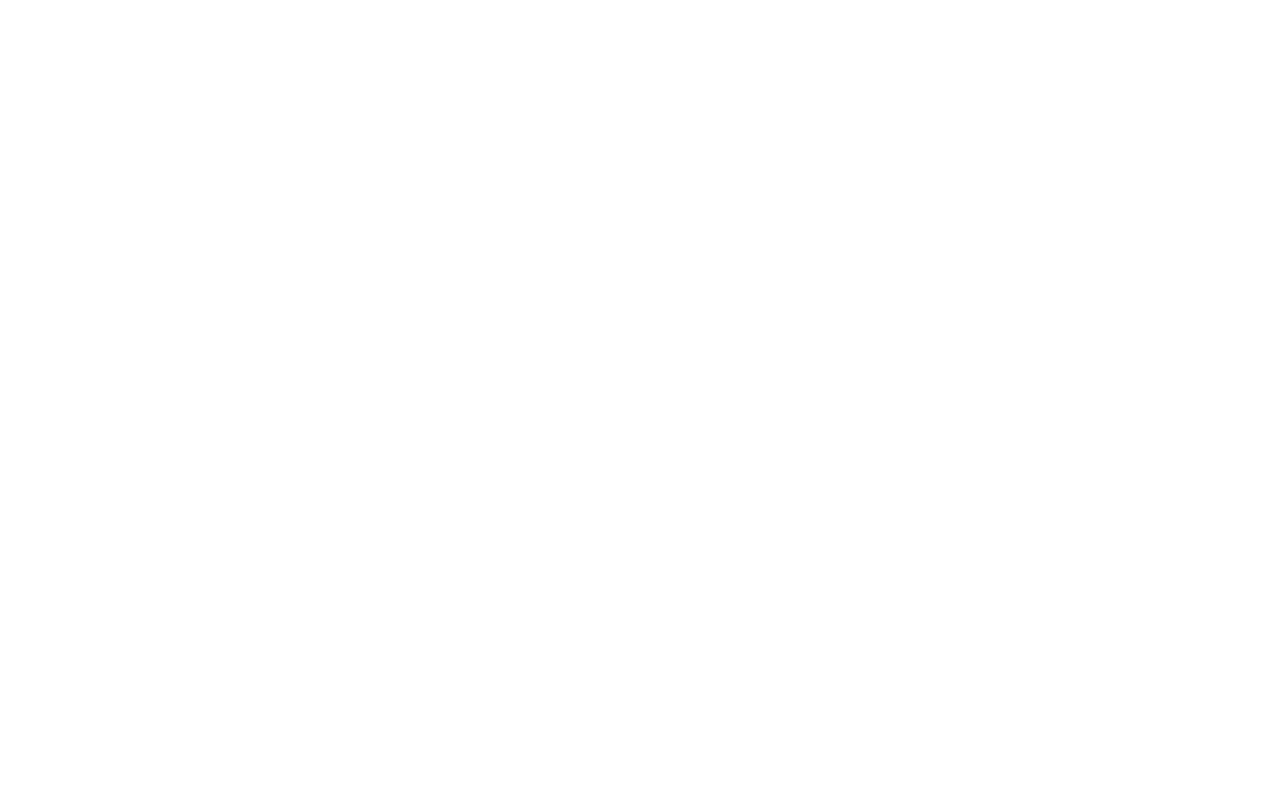
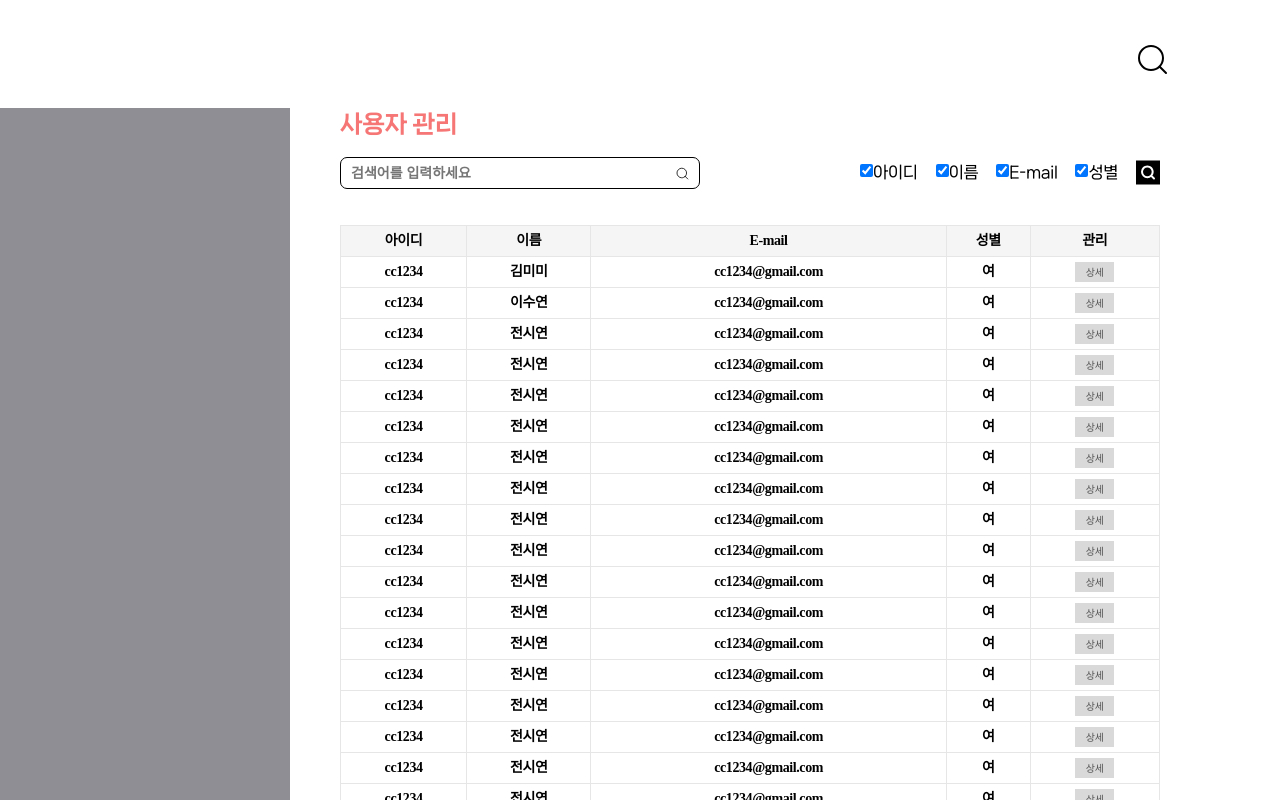
Before and after one commit to see-a-theater/CC_Frontend, a React (Vite) app: page /admin/users in a window 1280 px wide. Before the commit this address had no page. Shown: the top 800 px of the page. Built offline with nearby package versions, Linux system fonts and the light colour scheme.

Commit message:
[FEAT] 사용자 관리 상세 페이지 수정 및 코드 구조 변경

```diff
--- a/src/App.jsx
+++ b/src/App.jsx
@@ -20,6 +20,10 @@
 import Production from './pages/production/Production';
 import ProdDetail from './pages/production/ProdDetail';
 import UploadPic from './pages/production/UploadPic';
+import Dashboard from './pages/admin/Dashboard.jsx';
+import Users from './pages/admin/Users.jsx';
+import AdminGallery from './pages/admin/AdminGallery.jsx';
+import UsersDetail from './pages/admin/UsersDetail.jsx';
 
 function App() {
 	return (
@@ -50,6 +54,11 @@
 				<Route path="/production" element={<Production />} />
 				<Route path="/production/1" element={<ProdDetail />} />
 				<Route path="/production/upload_photo" element={<UploadPic />} />
+
+				<Route path="/admin" element={<Dashboard />} />
+				<Route path="/admin/users" element={<Users />} />
+				<Route path="/admin/gallery" element={<AdminGallery />} />
+				<Route path="/admin/users/:userId" element={<UsersDetail />} />w
 			</Routes>
 		</>
 	);
--- a/src/components/Admin/UserTable.jsx
+++ b/src/components/Admin/UserTable.jsx
@@ -1,85 +1,38 @@
-import React, { useState } from 'react';
 import styled from 'styled-components';
 import { useNavigate } from 'react-router-dom';
 
-import SearchBg from '@/assets/icons/searchBlackBg.svg?react';
+import ChevronLeft from '@/assets/icons/chevronLeftGrey.svg?react';
+import ChevronRight from '@/assets/icons/ChevronRight.svg?react';
 
-const UserTable = ({ data }) => {
+const UserTable = ({
+	data,
+	currentPage,
+	setCurrentPage,
+	totalPages,
+	visibleColumns,
+}) => {
 	const navigate = useNavigate();
-	const [searchTerm, setSearchTerm] = useState('');
-	const [currentPage, setCurrentPage] = useState(1);
-	const itemsPerPage = 20;
 
 	const allHeaders = Object.keys(data[0]);
-	const filterableHeaders = ['id', 'name', 'email', 'gender'];
-	const [visibleColumns, setVisibleColumns] = useState([...filterableHeaders]);
-
-	const handleColumnToggle = (column) => {
-		setVisibleColumns((prev) =>
-			prev.includes(column)
-				? prev.filter((c) => c !== column)
-				: [...prev, column],
-		);
-	};
-
-	const filteredUsers = data
-		.slice(1)
-		.filter((user) =>
-			Object.entries(user).some(
-				([key, val]) =>
-					visibleColumns.includes(key) &&
-					val.toLowerCase().includes(searchTerm.toLowerCase()),
-			),
-		);
-
-	const totalPages = Math.ceil(filteredUsers.length / itemsPerPage);
-	const paginatedUsers = filteredUsers.slice(
-		(currentPage - 1) * itemsPerPage,
-		currentPage * itemsPerPage,
-	);
 
 	const handleDetailClick = (userId) => {
-		navigate(`/user/${userId}`);
+		navigate(`/admin/users/${userId}`);
 	};
 
 	return (
 		<Wrapper>
-			<Controls>
-				<SearchInput
-					value={searchTerm}
-					onChange={(e) => {
-						setSearchTerm(e.target.value);
-						setCurrentPage(1);
-					}}
-				/>
-				<CheckboxGroup>
-					{filterableHeaders.map((key) => (
-						<label key={key}>
-							<input
-								type="checkbox"
-								checked={visibleColumns.includes(key)}
-								onChange={() => handleColumnToggle(key)}
-							/>
-							{data[0][key]}
-						</label>
-					))}
-					<SearchBg height={24} />
-				</CheckboxGroup>
-			</Controls>
-
 			<StyledTable>
 				<thead>
 					<tr>
-						{allHeaders.map(
-							(key) =>
-								(visibleColumns.includes(key) || key === 'manage') && (
-									<th key={key}>{data[0][key]}</th>
-								),
+						{allHeaders.map((key) =>
+							visibleColumns.includes(key) || key === 'manage' ? (
+								<th key={key}>{data[0][key]}</th>
+							) : null,
 						)}
 					</tr>
 				</thead>
 				<tbody>
-					{paginatedUsers.map((user, idx) => (
+					{data.slice(1).map((user, idx) => (
 						<tr key={idx}>
 							{allHeaders.map((key) => {
 								if (!visibleColumns.includes(key) && key !== 'manage')
@@ -100,6 +53,13 @@
 			</StyledTable>
 
 			<Pagination>
+				<PageBtn
+					onClick={() => setCurrentPage((prev) => Math.max(prev - 1, 1))}
+					disabled={currentPage === 1}
+				>
+					<ChevronLeft height={16} />
+				</PageBtn>
+
 				{Array.from({ length: totalPages }, (_, i) => (
 					<PageBtn
 						key={i}
@@ -109,6 +69,15 @@
 						{i + 1}
 					</PageBtn>
 				))}
+
+				<PageBtn
+					onClick={() =>
+						setCurrentPage((prev) => Math.min(prev + 1, totalPages))
+					}
+					disabled={currentPage === totalPages}
+				>
+					<ChevronRight height={16} />
+				</PageBtn>
 			</Pagination>
 		</Wrapper>
 	);
@@ -120,36 +89,14 @@
 	font-family: Pretendard;
 `;
 
-const Controls = styled.div`
-	display: flex;
-	justify-content: space-between;
-	margin-bottom: 12px;
-`;
-
-const CheckboxGroup = styled.div`
-	display: flex;
-	align-items: center;
-	gap: 18px;
-
-	label {
-		font-size: ${({ theme }) => theme.font.fontSize.title16};
-		font-weight: ${({ theme }) => theme.font.fontWeight.extraBold};
-		color: ${({ theme }) => theme.colors.grayMain};
-	}
-`;
-
-const SearchInput = styled.input`
-	padding: 6px 10px;
-	width: 360px;
-	border: 1px solid #ccc;
-	border-radius: 7px;
-`;
-
 const StyledTable = styled.table`
 	width: 100%;
 	border-collapse: collapse;
+	th,
+	td {
+		height: 31px;
+	}
 	th {
-		padding: 10px;
 		border: 1px solid #e6e6e6;
 		background-color: #f5f5f5;
 		text-align: center;
@@ -158,7 +105,6 @@
 		color: ${({ theme }) => theme.colors.grayMain};
 	}
 	td {
-		padding: 10px;
 		border: 1px solid #e6e6e6;
 		text-align: center;
 		font-size: ${({ theme }) => theme.font.fontSize.body14};
@@ -168,7 +114,8 @@
 `;
 
 const DetailButton = styled.button`
-	padding: 6px 12px;
+	width: 39px;
+	height: 20px;
 	font-size: 10px;
 	border: none;
 	background-color: #d9d9d9;
@@ -179,6 +126,7 @@
 const Pagination = styled.div`
 	margin-top: 16px;
 	display: flex;
+	align-items: center;
 	justify-content: center;
 	gap: 8px;
 `;
--- /dev/null
+++ b/src/pages/admin/AdminGallery.jsx
@@ -0,0 +1,86 @@
+import styled from 'styled-components';
+import UserTable from '@/components/Admin/UserTable';
+import Search from '@/assets/icons/searchBlack.svg?react';
+
+function Users() {
+	return (
+		<Container>
+			<Top>
+				<Search />
+			</Top>
+			<Content>
+				<Sidebar />
+				<TableArea>
+					<Title>사진첩 관리</Title>
+					<div className="serachNadd">
+						<SearchInput>
+							<input />
+						</SearchInput>
+						<Button>추가하기</Button>
+					</div>
+				</TableArea>
+			</Content>
+		</Container>
+	);
+}
+
+export default Users;
+
+const Container = styled.div`
+	width: 100vw;
+
+	display: flex;
+	flex-direction: column;
+`;
+const Top = styled.div`
+	height: 108px;
+	display: flex;
+	justify-content: flex-end;
+	padding: 40px 110px;
+`;
+
+const Content = styled.div`
+	width: 100%;
+	display: flex;
+`;
+const Sidebar = styled.div`
+	//추후 컴포넌트로 변경 후 삭제
+	width: 290px;
+	height: 100vh;
+	position: fixed;
+	padding: 27px 18px;
+	background: #8f8e94;
+`;
+const TableArea = styled.div`
+	margin-left: 290px;
+	padding: 0px 120px 50px 50px;
+	width: 100%;
+
+	.serachNadd {
+		display: flex;
+		justify-content: space-between;
+	}
+`;
+const Title = styled.h3`
+	font-size: ${({ theme }) => theme.font.fontSize.headline24};
+	font-weight: ${({ theme }) => theme.font.fontWeight.bold};
+	color: ${({ theme }) => theme.colors.pink600};
+	margin-bottom: 15px;
+`;
+const SearchInput = styled.div`
+	input {
+		padding: 6px 10px;
+		width: 360px;
+		border: 1px solid #ccc;
+		border-radius: 7px;
+	}
+`;
+
+const Button = styled.button`
+	padding: 8px 20px;
+	border-radius: 3px;
+	font-size: ${({ theme }) => theme.font.fontSize.body14};
+	font-weight: ${({ theme }) => theme.font.fontWeight.normal};
+	color: ${({ theme }) => theme.colors.grayWhite};
+	background-color: ${({ theme }) => theme.colors.pink600};
+`;
--- a/src/pages/admin/Users.jsx
+++ b/src/pages/admin/Users.jsx
@@ -1,6 +1,8 @@
 import styled from 'styled-components';
 import UserTable from '@/components/Admin/UserTable';
 import Search from '@/assets/icons/searchBlack.svg?react';
+import SearchBg from '@/assets/icons/searchBlackBg.svg?react';
+import { useState, useMemo } from 'react';
 
 function Users() {
 	const user_data = [
@@ -14,7 +16,7 @@
 		},
 		{
 			id: 'cc1234',
-			name: '전시연',
+			name: '김미미',
 			email: 'cc1234@gmail.com',
 			number: '010-1234-5567',
 			gender: '여',
@@ -22,7 +24,7 @@
 		},
 		{
 			id: 'cc1234',
-			name: '전시연',
+			name: '이수연',
 			email: 'cc1234@gmail.com',
 			number: '010-1234-5567',
 			gender: '여',
@@ -182,6 +184,42 @@
 		},
 	];
 
+	const [searchTerm, setSearchTerm] = useState('');
+	const [visibleColumns, setVisibleColumns] = useState([
+		'id',
+		'name',
+		'email',
+		'gender',
+	]);
+	const [currentPage, setCurrentPage] = useState(1);
+	const itemsPerPage = 20;
+
+	const handleColumnToggle = (column) => {
+		setVisibleColumns((prev) =>
+			prev.includes(column)
+				? prev.filter((c) => c !== column)
+				: [...prev, column],
+		);
+	};
+
+	const filteredData = useMemo(() => {
+		const content = user_data.slice(1);
+		return content.filter((user) =>
+			Object.entries(user).some(
+				([key, val]) =>
+					visibleColumns.includes(key) &&
+					val.toLowerCase().includes(searchTerm.toLowerCase()),
+			),
+		);
+	}, [searchTerm, visibleColumns, user_data]);
+
+	const paginatedData = useMemo(() => {
+		const start = (currentPage - 1) * itemsPerPage;
+		return filteredData.slice(start, start + itemsPerPage);
+	}, [filteredData, currentPage]);
+
+	const totalPages = Math.ceil(filteredData.length / itemsPerPage);
+
 	return (
 		<Container>
 			<Top>
@@ -191,7 +229,41 @@
 				<Sidebar />
 				<TableArea>
 					<Title>사용자 관리</Title>
-					<UserTable data={user_data} />
+					<FilterArea>
+						<SearchInput>
+							<input
+								type="text"
+								value={searchTerm}
+								onChange={(e) => {
+									setSearchTerm(e.target.value);
+									setCurrentPage(1);
+								}}
+								placeholder="검색어를 입력하세요"
+							/>
+							<Search width={15} />
+						</SearchInput>
+						<div className="checkboxArea">
+							{['id', 'name', 'email', 'gender'].map((key) => (
+								<label key={key}>
+									<input
+										type="checkbox"
+										checked={visibleColumns.includes(key)}
+										onChange={() => handleColumnToggle(key)}
+									/>
+									{user_data[0][key]}
+								</label>
+							))}
+							<SearchBg />
+						</div>
+					</FilterArea>
+
+					<UserTable
+						data={[user_data[0], ...paginatedData]}
+						currentPage={currentPage}
+						setCurrentPage={setCurrentPage}
+						totalPages={totalPages}
+						visibleColumns={visibleColumns}
+					/>
 				</TableArea>
 			</Content>
 		</Container>
@@ -225,6 +297,37 @@
 	padding: 27px 18px;
 	background: #8f8e94;
 `;
+const FilterArea = styled.div`
+	display: flex;
+	justify-content: space-between;
+	margin-bottom: 36px;
+
+	.checkboxArea {
+		display: flex;
+		align-items: center;
+		gap: 18px;
+	}
+`;
+const SearchInput = styled.div`
+	display: flex;
+	align-items: center;
+	padding: 0 10px;
+	background: #fff;
+	width: 360px;
+	height: 32px;
+	border-radius: 7px;
+	border: 1px solid #000;
+
+	input {
+		width: 100%;
+		border: none;
+		outline: none;
+		font-size: ${({ theme }) => theme.font.fontSize.body14};
+		font-weight: ${({ theme }) => theme.font.fontWeight.bold};
+		color: ${({ theme }) => theme.colors.grayMain};
+	}
+`;
+
 const TableArea = styled.div`
 	margin-left: 290px;
 	padding: 0px 120px 50px 50px;
@@ -234,5 +337,5 @@
 	font-size: ${({ theme }) => theme.font.fontSize.headline24};
 	font-weight: ${({ theme }) => theme.font.fontWeight.bold};
 	color: ${({ theme }) => theme.colors.pink600};
-    margin-bottom: 15px;
+	margin-bottom: 15px;
 `;
--- /dev/null
+++ b/src/pages/admin/UsersDetail.jsx
@@ -0,0 +1,125 @@
+//import { useParams } from 'react-router-dom';
+import styled from 'styled-components';
+
+function UsersDetail() {
+	const user_data = {
+		id: 'diana8443',
+		name: '전시연',
+		phone: '010-1234-5678',
+		email: 'cc1234@gmail.com',
+		birth: '2004-10-26',
+		gender: '여',
+		address: '서울특별시 와우산로 홍익대학교 홍문관 1층 102호',
+	};
+
+	const rows = [
+		{ label: '아이디', value: user_data.id },
+		{ label: '이름', value: user_data.name },
+		{ label: '번호', value: user_data.phone },
+		{ label: 'E-mail', value: user_data.email },
+		{ label: '생년월일', value: user_data.birth },
+		{ label: '성별', value: user_data.gender },
+		{ label: '주소', value: user_data.address },
+	];
+
+	//const { userId } = useParams();
+	//const url = `/admin/users/${userId}`;
+
+	return (
+		<Container>
+			<Sidebar />
+			<Content>
+				<Table>
+					<Title>{'<'} 기본 정보</Title>
+					<tbody>
+						{rows.map((row, index) => (
+							<tr key={index}>
+								<th>{row.label}</th>
+								<td>{row.value}</td>
+							</tr>
+						))}
+					</tbody>
+				</Table>
+				<Button>수정하기</Button>
+			</Content>
+		</Container>
+	);
+}
+
+export default UsersDetail;
+
+const Container = styled.div`
+	width: 100vw;
+	display: flex;
+`;
+const Sidebar = styled.div`
+	//추후 컴포넌트로 변경 후 삭제
+	width: 290px;
+	height: 100vh;
+	position: fixed;
+	padding: 27px 18px;
+	background: #8f8e94;
+`;
+const Content = styled.div`
+	width: 100%;
+	display: flex;
+	flex-direction: column;
+	margin-left: 290px;
+	padding: 230px;
+`;
+
+const Title = styled.h2`
+	color: #000;
+	text-align: left;
+	font-size: 24px;
+	font-style: normal;
+	font-weight: 700;
+	margin-bottom: 26px;
+`;
+const Table = styled.div`
+	width: 600px;
+	display: flex;
+	margin: 0 auto;
+	flex-direction: column;
+
+
+	border-collapse: collapse;
+	th {
+		text-align: center;
+		width: 120px;
+		padding: 6px 20px;
+		border: 1px solid #ddd;
+		border-left: none;
+
+		color: #8f8e94;
+		font-size: 16px;
+		font-style: normal;
+		font-weight: 700;
+	}
+
+	td {
+		text-align: left;
+        width: 480px;
+		padding: 6px 20px;
+		border: 1px solid #ddd;
+		border-right: none;
+
+		color: #424242;
+		font-size: 16px;
+		font-style: normal;
+		font-weight: 700;
+	}
+
+	margin-bottom: 80px;
+`;
+
+const Button = styled.button`
+	align-self: flex-end;
+	width: 156px;
+	height: 38px;
+	border-radius: 8px;
+	background: var(--color-pink-100, #fff7f5);
+    font-size: font-size: ${({ theme }) => theme.font.fontSize.title16};
+    font-weight: ${({ theme }) => theme.font.fontWeight.extraBold};
+	color: ${({ theme }) => theme.colors.pink600};
+`;
```
